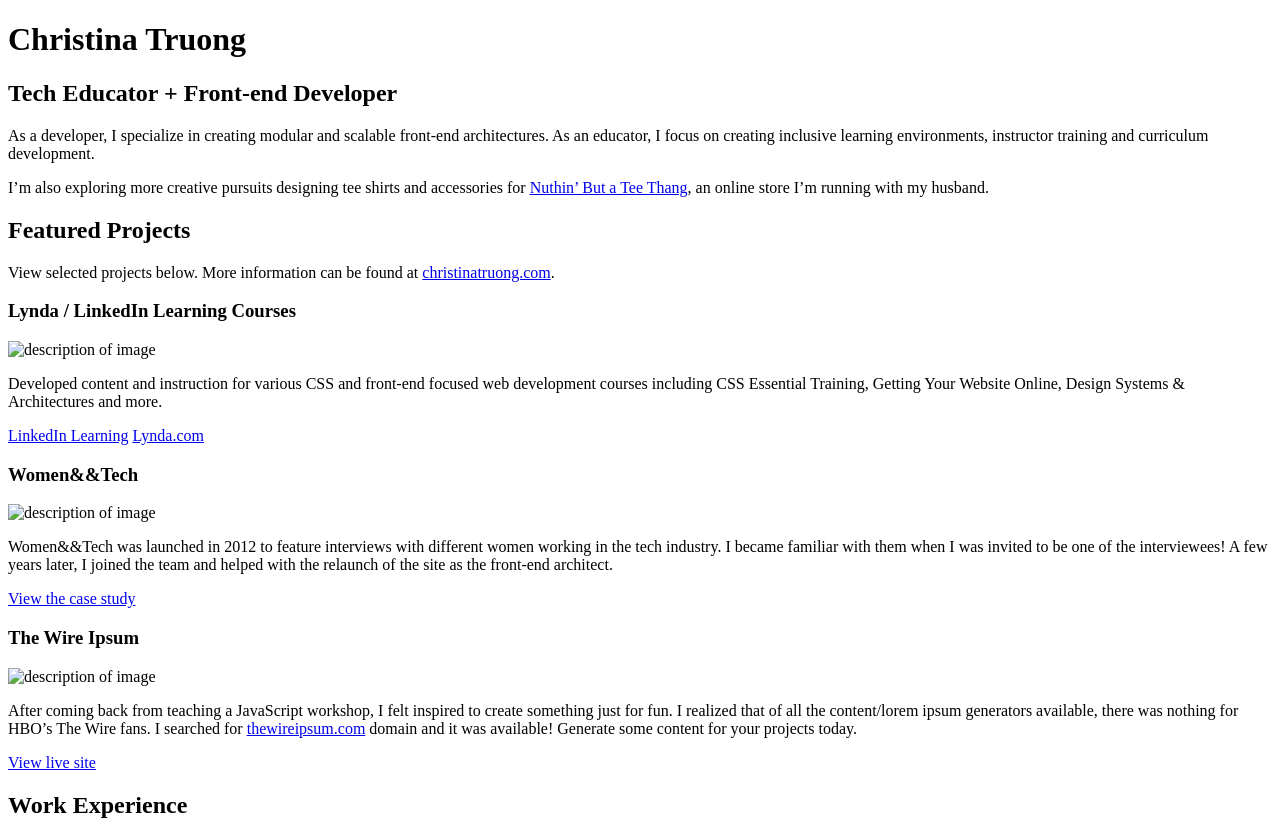
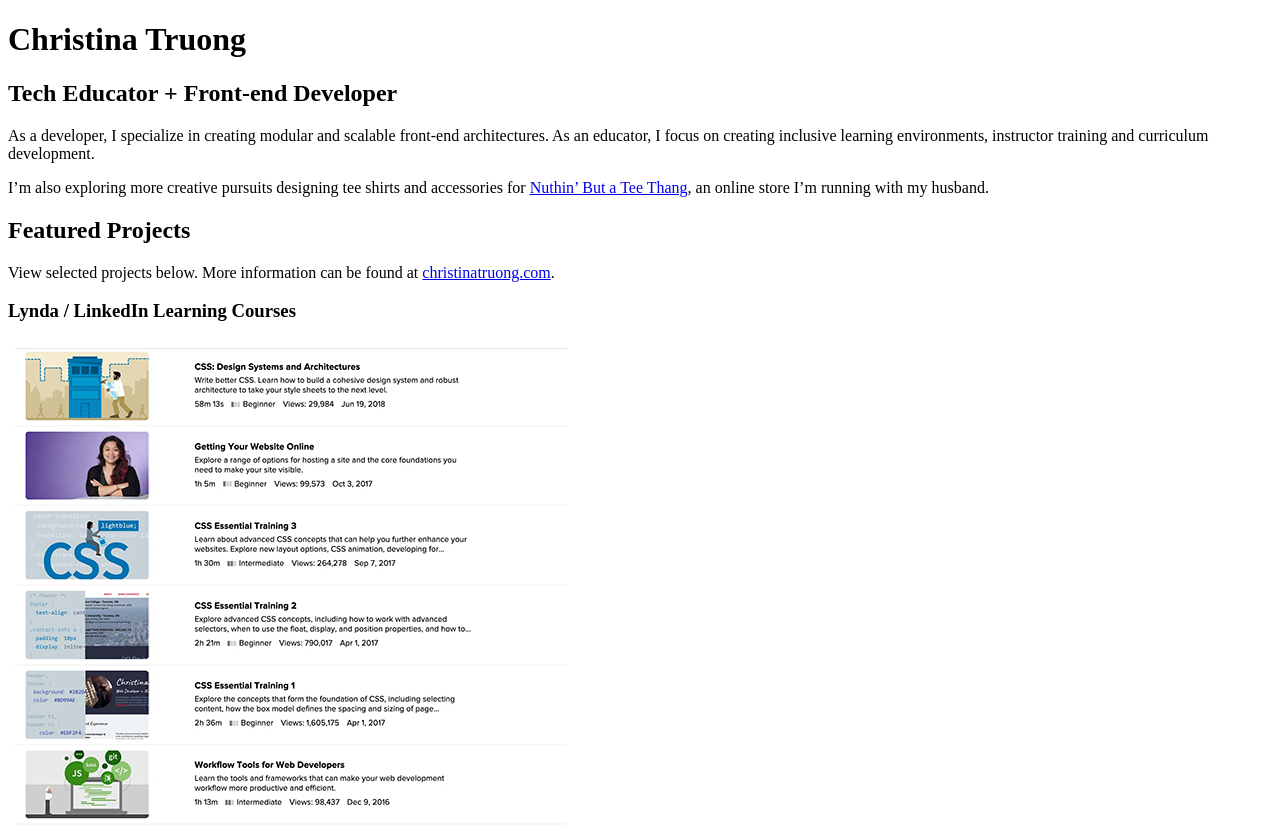
Before and after one commit to retr8bit/mkibble.github.io, a plain HTML site: page index.html in a window 1280 px wide. Shown: the top 836 px of the page. Drawn offline with Linux system fonts and the light colour scheme.

Commit message:
Update index.html

```diff
--- a/index.html
+++ b/index.html
@@ -24,7 +24,7 @@
         <!-- Project 1 -->
         <section>
           <h3>Lynda / LinkedIn Learning Courses</h3>
-          <img src="project-thumbnail.png" alt="description of image">
+          <img src="/images/project-courses.jpg" alt="Lynda / LinkedIn Learning Courses">
           <p>Developed content and instruction for various CSS and front-end focused web development courses including CSS Essential Training, Getting Your Website Online, Design Systems & Architectures and more.</p>
           <a href="https://www.linkedin.com/learning/instructors/christina-truong?u=2125562" target="_blank">LinkedIn Learning</a>
           <a href="https://www.lynda.com/Christina-Truong/7842227-1.html">Lynda.com</a>
@@ -33,7 +33,7 @@
         <!-- Project 2 -->
         <section>
           <h3>Women&&Tech</h3>
-          <img src="project-thumbnail.png" alt="description of image">
+          <img src="/images/project-women-tech.jpg" alt="Women and Tech">
           <p>Women&&Tech was launched in 2012 to feature interviews with different women working in the tech industry. I became familiar with them when I was invited to be one of the interviewees! A few years later, I joined the team and helped with the relaunch of the site as the front-end architect.</p>
           <a href="http://christinatruong.com/projects/women-and-tech-redesign.html" target="_blank">View the case study</a>
         </section>
@@ -41,7 +41,7 @@
         <!-- Project 3 -->
         <section>
           <h3>The Wire Ipsum</h3>
-          <img src="project-thumbnail.png" alt="description of image">
+          <img src="/images/project-wire-ipsum.jpg" alt="The Wire Ipsum">
           <p>After coming back from teaching a JavaScript workshop, I felt inspired to create something just for fun. I realized that of all the content/lorem ipsum generators available, there was nothing for HBO’s The Wire fans. I searched for <a href="http://thewireipsum.com" target="_blank">thewireipsum.com</a> domain and it was available! Generate some content for your projects today.</p>
           <a href="http://thewireipsum.com" target="_blank">View live site</a>
         </section>
```
